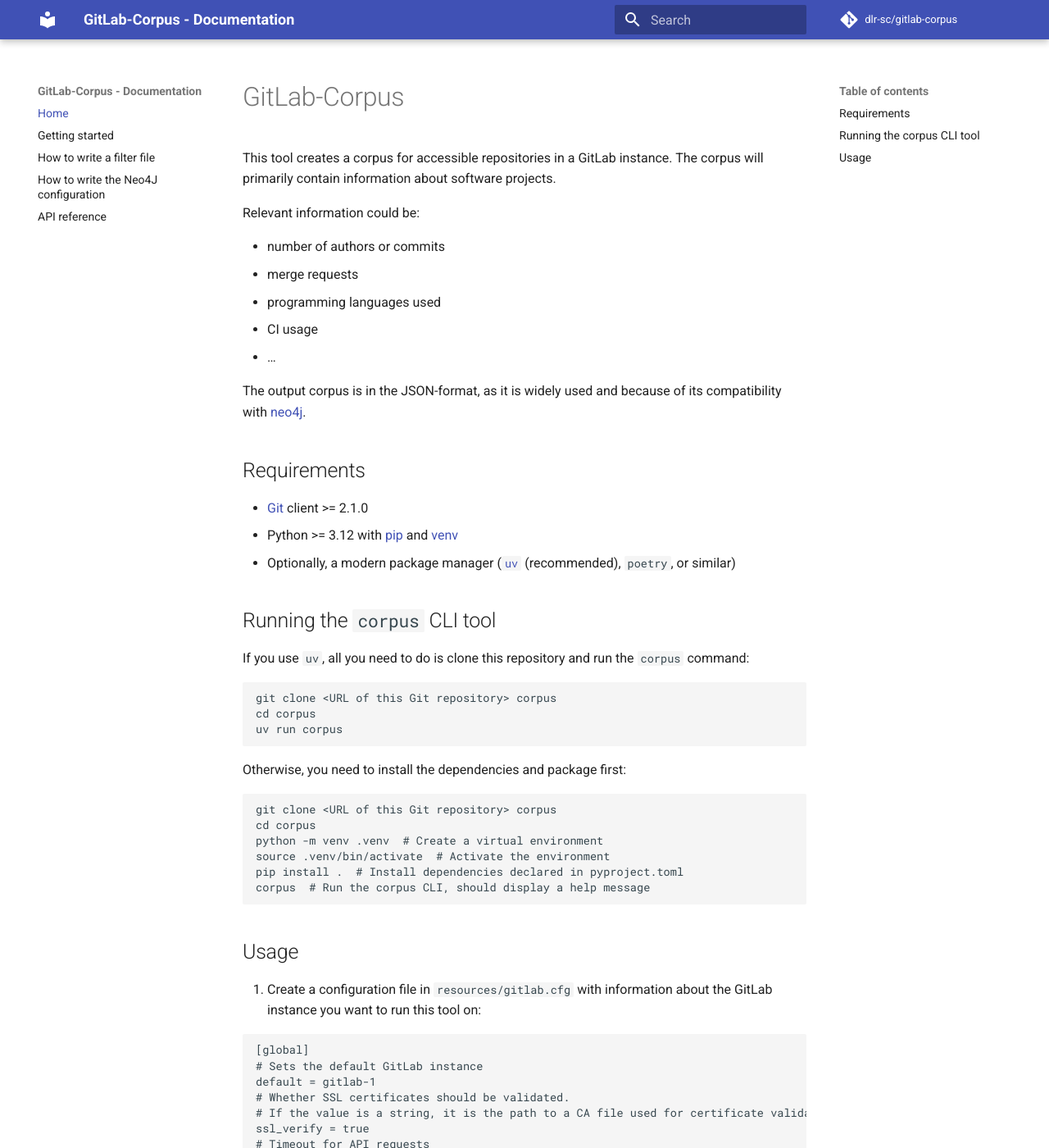
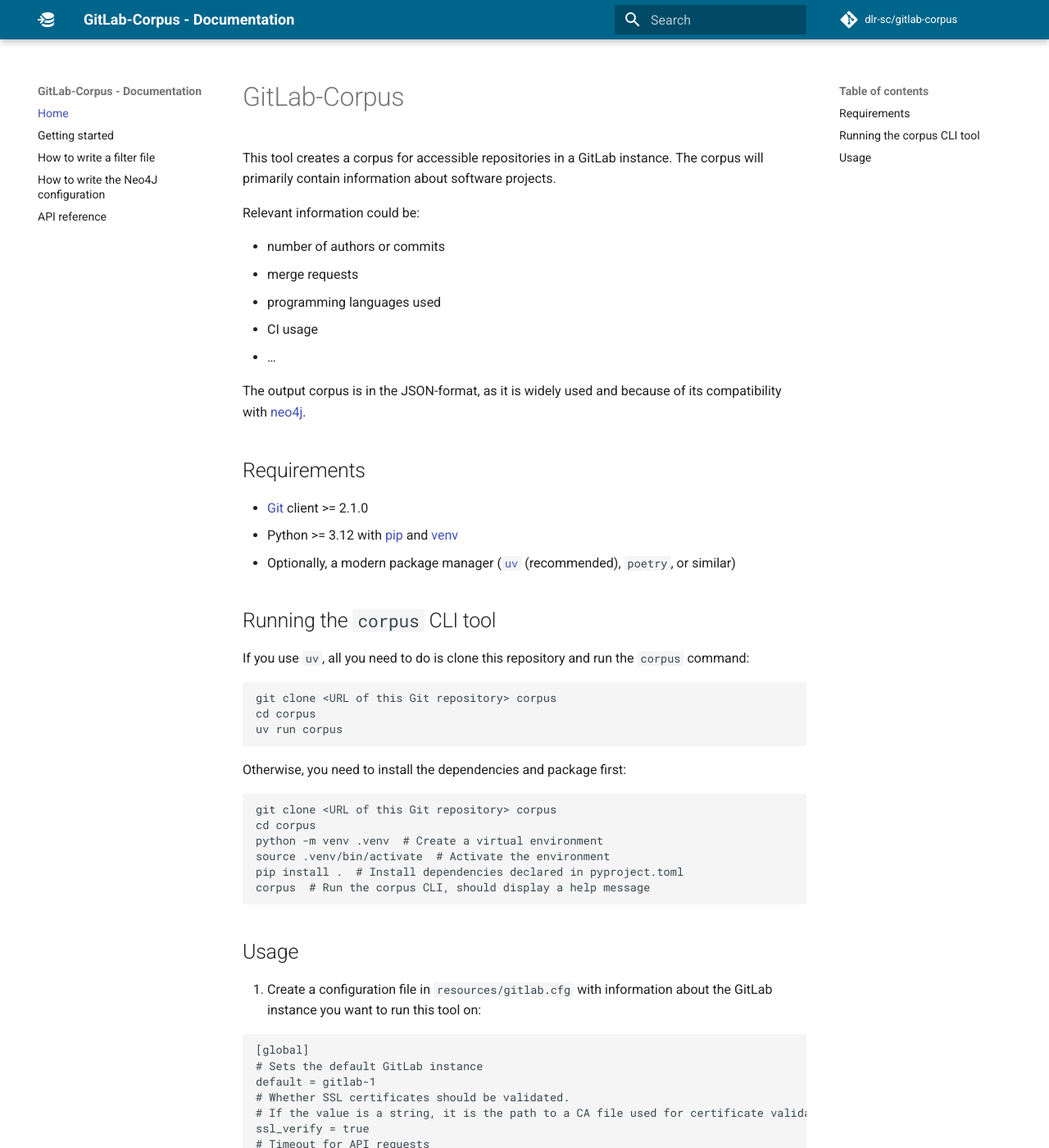
Before and after one commit to DLR-SC/GitLab-Corpus, an MkDocs documentation site: the page built from docs/index.md, in a window 1280 px wide and 1400 px high. Shown: the whole window at 82% size. Built offline with MkDocs 1.6.1 and Material for MkDocs 9.7.7, drawn with Linux system fonts in a browser that asks for light colours; comment, search, counter and statistics services are not loaded.

Commit message:
Style using DLR CD

```diff
--- /dev/null
+++ b/docs/overrides/partials/footer.html
@@ -0,0 +1,100 @@
+<!--
+  Copyright (c) 2016-2025 Martin Donath <martin.donath@squidfunk.com>
+
+  Permission is hereby granted, free of charge, to any person obtaining a copy
+  of this software and associated documentation files (the "Software"), to
+  deal in the Software without restriction, including without limitation the
+  rights to use, copy, modify, merge, publish, distribute, sublicense, and/or
+  sell copies of the Software, and to permit persons to whom the Software is
+  furnished to do so, subject to the following conditions:
+
+  The above copyright notice and this permission notice shall be included in
+  all copies or substantial portions of the Software.
+
+  THE SOFTWARE IS PROVIDED "AS IS", WITHOUT WARRANTY OF ANY KIND, EXPRESS OR
+  IMPLIED, INCLUDING BUT NOT LIMITED TO THE WARRANTIES OF MERCHANTABILITY,
+  FITNESS FOR A PARTICULAR PURPOSE AND NON-INFRINGEMENT. IN NO EVENT SHALL THE
+  AUTHORS OR COPYRIGHT HOLDERS BE LIABLE FOR ANY CLAIM, DAMAGES OR OTHER
+  LIABILITY, WHETHER IN AN ACTION OF CONTRACT, TORT OR OTHERWISE, ARISING
+  FROM, OUT OF OR IN CONNECTION WITH THE SOFTWARE OR THE USE OR OTHER DEALINGS
+  IN THE SOFTWARE.
+-->
+
+<!-- Footer -->
+<footer class="md-footer">
+
+  <!-- Link to previous and/or next page -->
+  {% if "navigation.footer" in features %}
+    {% if page.previous_page or page.next_page %}
+      {% if page.meta and page.meta.hide %}
+        {% set hidden = "hidden" if "footer" in page.meta.hide %}
+      {% endif %}
+      <nav
+        class="md-footer__inner md-grid"
+        aria-label="{{ lang.t('footer') }}"
+        {{ hidden }}
+      >
+
+        <!-- Link to previous page -->
+        {% if page.previous_page %}
+          {% set direction = lang.t("footer.previous") %}
+          <a
+            href="{{ page.previous_page.url | url }}"
+            class="md-footer__link md-footer__link--prev"
+            aria-label="{{ direction }}: {{ page.previous_page.title | e }}"
+          >
+            <div class="md-footer__button md-icon">
+              {% set icon = config.theme.icon.previous or "material/arrow-left" %}
+              {% include ".icons/" ~ icon ~ ".svg" %}
+            </div>
+            <div class="md-footer__title">
+              <span class="md-footer__direction">
+                {{ direction }}
+              </span>
+              <div class="md-ellipsis">
+                {{ page.previous_page.title }}
+              </div>
+            </div>
+          </a>
+        {% endif %}
+
+        <!-- Link to next page -->
+        {% if page.next_page %}
+          {% set direction = lang.t("footer.next") %}
+          <a
+            href="{{ page.next_page.url | url }}"
+            class="md-footer__link md-footer__link--next"
+            aria-label="{{ direction }}: {{ page.next_page.title | e }}"
+          >
+            <div class="md-footer__title">
+              <span class="md-footer__direction">
+                {{ direction }}
+              </span>
+              <div class="md-ellipsis">
+                {{ page.next_page.title }}
+              </div>
+            </div>
+            <div class="md-footer__button md-icon">
+              {% set icon = config.theme.icon.next or "material/arrow-right" %}
+              {% include ".icons/" ~ icon ~ ".svg" %}
+            </div>
+          </a>
+        {% endif %}
+      </nav>
+    {% endif %}
+  {% endif %}
+
+  <!-- Further information -->
+  <div class="md-footer-meta md-typeset">
+    <div class="md-footer-meta__inner md-grid">
+      {% include "partials/copyright.html" %}
+
+      <a href="https://dlr.de/en/sc/" name="DLR Institute of Software Technology"><img style="width:200px;" src="assets/dlr-sc-logo-white.png" alt="DLR Institute of Software Technology"></a>
+
+      <!-- Social links -->
+      {% if config.extra.social %}
+        {% include "partials/social.html" %}
+      {% endif %}
+    </div>
+  </div>
+</footer>
--- /dev/null
+++ b/docs/stylesheets/extra.css
@@ -0,0 +1,18 @@
+[data-md-color-scheme="dlr"] {
+  --md-primary-fg-color: #00658b;
+  --md-primary-fg-color--light: #3b98cb;
+  --md-primary-fg-color--dark: #005f85;
+  --md-primary-bg-color: #fff;
+  --md-primary-bg-color--light: #ffffffb3;
+
+  --md-accent-fg-color: #00658b;
+  --md-accent-fg-color--transparent: #3b98cb;
+  --md-accent-bg-color: #fff;
+  --md-accent-bg-color--light: #ffffffb3;
+
+  --md-footer-bg-color: #666666;
+}
+
+.md-footer-meta__inner {
+  align-items: center;
+}
--- a/mkdocs.yml
+++ b/mkdocs.yml
@@ -7,9 +7,16 @@ copyright: "2021 <a href='https://dlr.de/en/'>German Aerospace Center (DLR)</a>
 theme:
   name: material
   icon:
+    logo: material/database-import
     repo: fontawesome/brands/git-alt
+  palette:
+    scheme: dlr
   features:
     - search.highlight
+  custom_dir: docs/overrides
+
+extra_css:
+  - stylesheets/extra.css
 
 nav:
   - index.md
@@ -29,9 +36,4 @@ plugins:
 markdown_extensions:
     - markdown_include.include:
         base_path: docs
-
-extra:
-  social:
-    - icon: fontawesome/brands/space-awesome
-      link: https://dlr.de/en/sc/
-      name: DLR Institute of Software Technology
+    - attr_list
```
Also changed, not shown: docs/assets/dlr-sc-logo-white.png (added).
